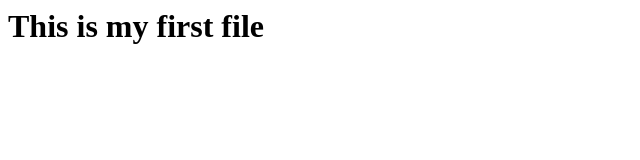
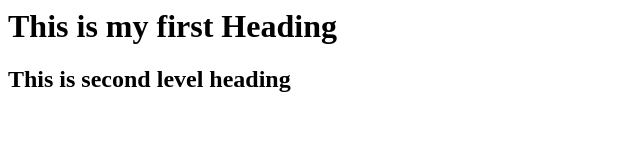
Before and after one commit to muditchauhan/LetsLearnGit, a plain HTML site: page index.html in a window 1280 px wide. Shown: the whole page, without its empty margins (0-640 px from the left). Drawn offline with Linux system fonts and the light colour scheme.

Commit message:
Updation in file

```diff
--- a/index.html
+++ b/index.html
@@ -6,6 +6,7 @@
     <title>Document</title>
 </head>
 <body>
-    <h1>This is my first file</h1>
+    <h1>This is my first Heading</h1>
+    <h2>This is second level heading</h2>
 </body>
 </html>
```
